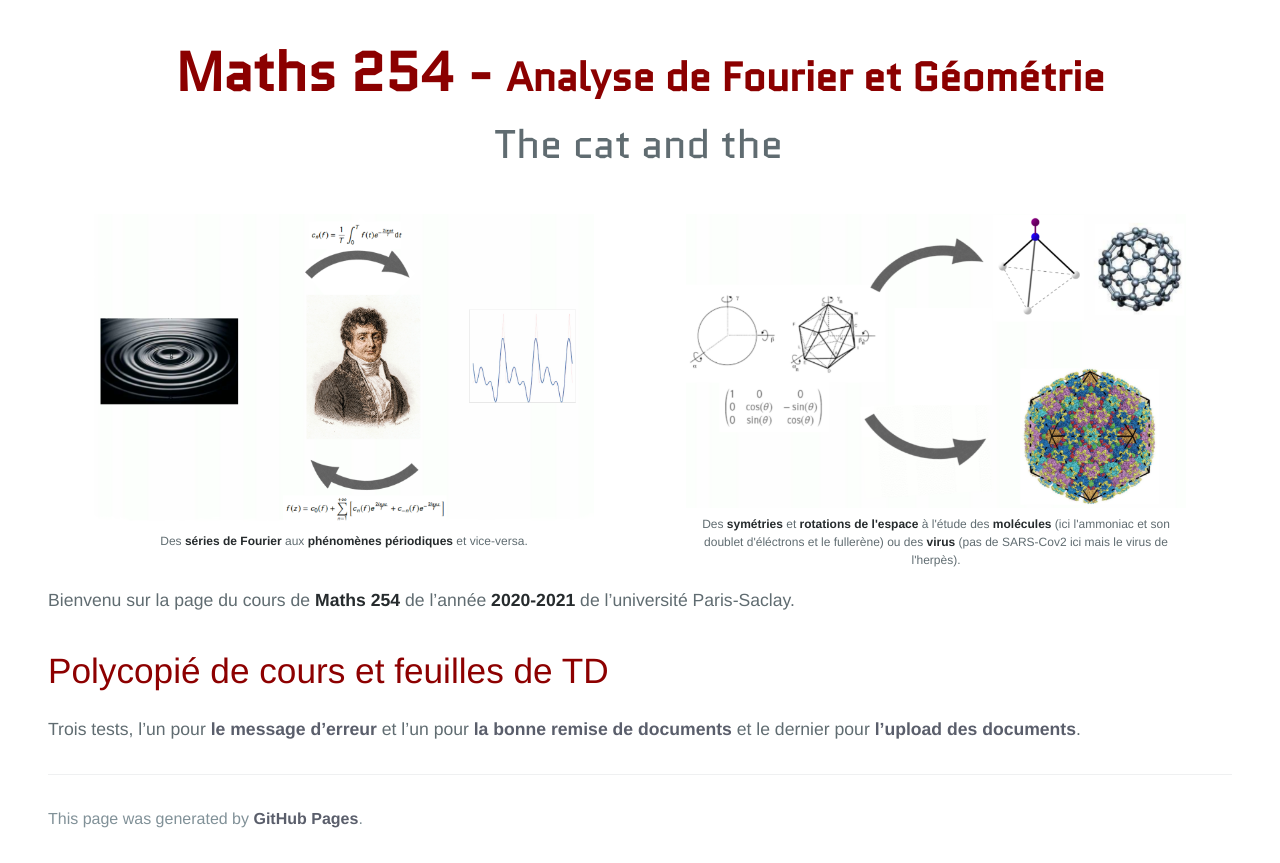
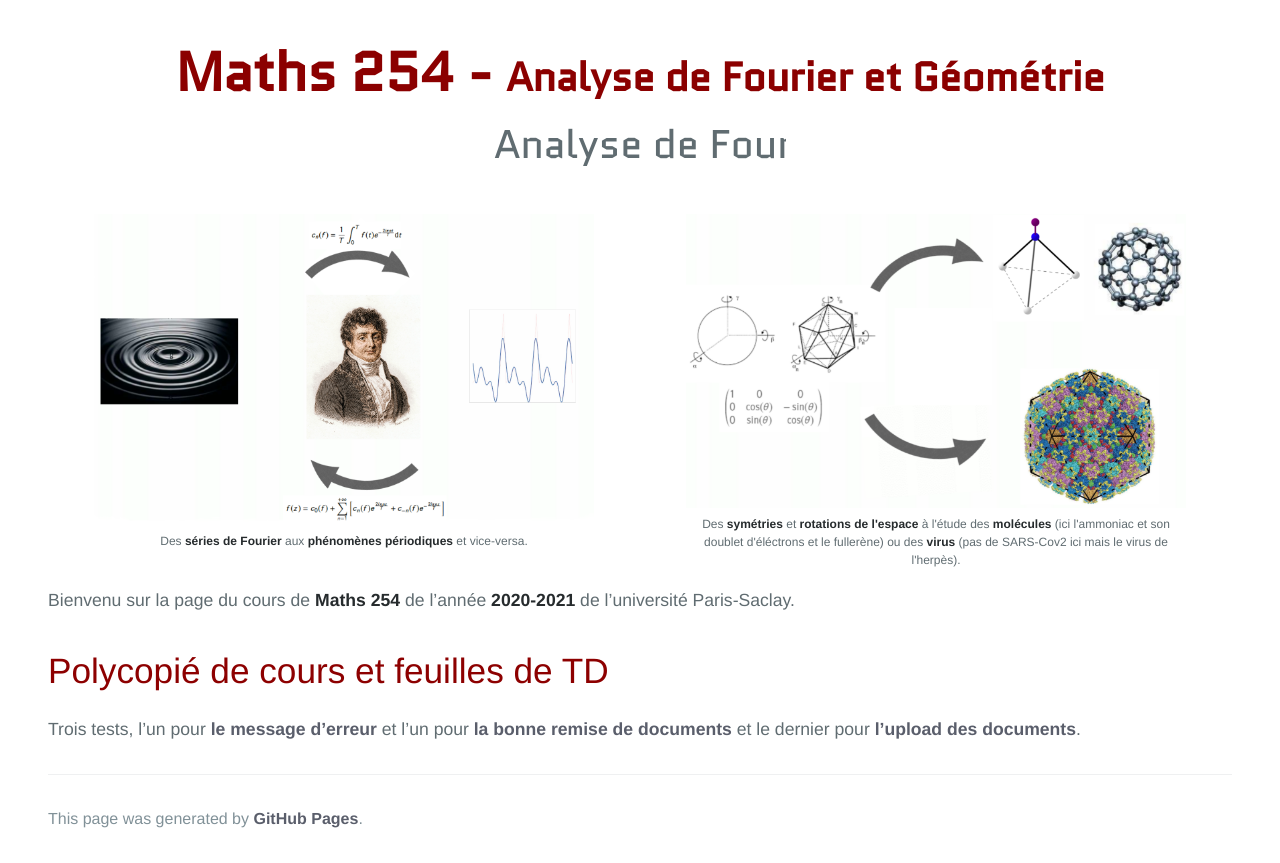
Before and after one commit to KevinDestagnol/algebre.github.io, a Jekyll site: the page built from index.md, in a window 1280 px wide. Shown: the part 260-1123 px from the top of the page. Built offline with Jekyll 4.4.1, drawn with Linux system fonts in a browser that asks for light colours; some web fonts are replaced; our own code applies the rules of GitHub Pages for plain Markdown files.

Commit message:
Update default.html

```diff
--- a/_layouts/default.html
+++ b/_layouts/default.html
@@ -33,7 +33,7 @@
       <hprime2 class="project-name">{{ page.description | default: site.description | default: site.github.project_tagline }}</hprime2>
   <div class="content">
       <p>
-       The cat and the hat.
+       Analyse de Fourier et Géométrie.
       </p>
         </div>
       </center>
```
